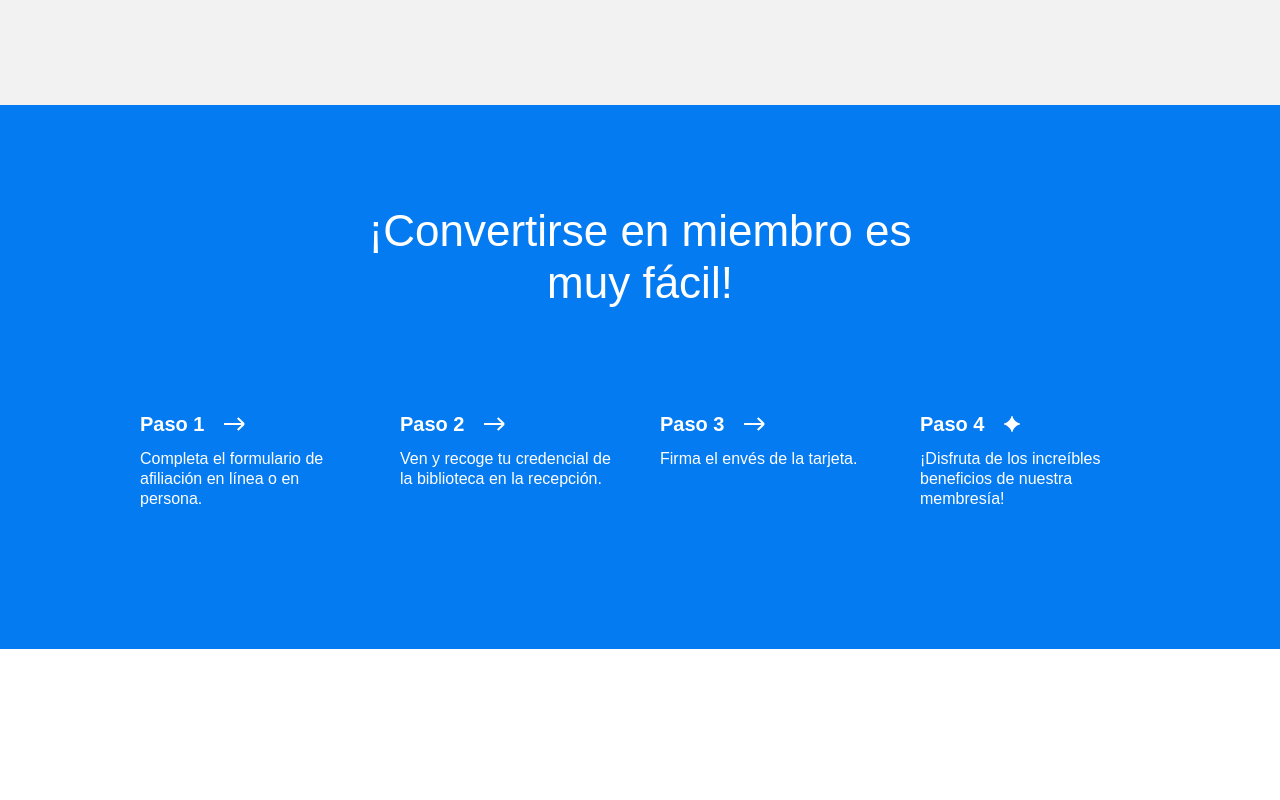
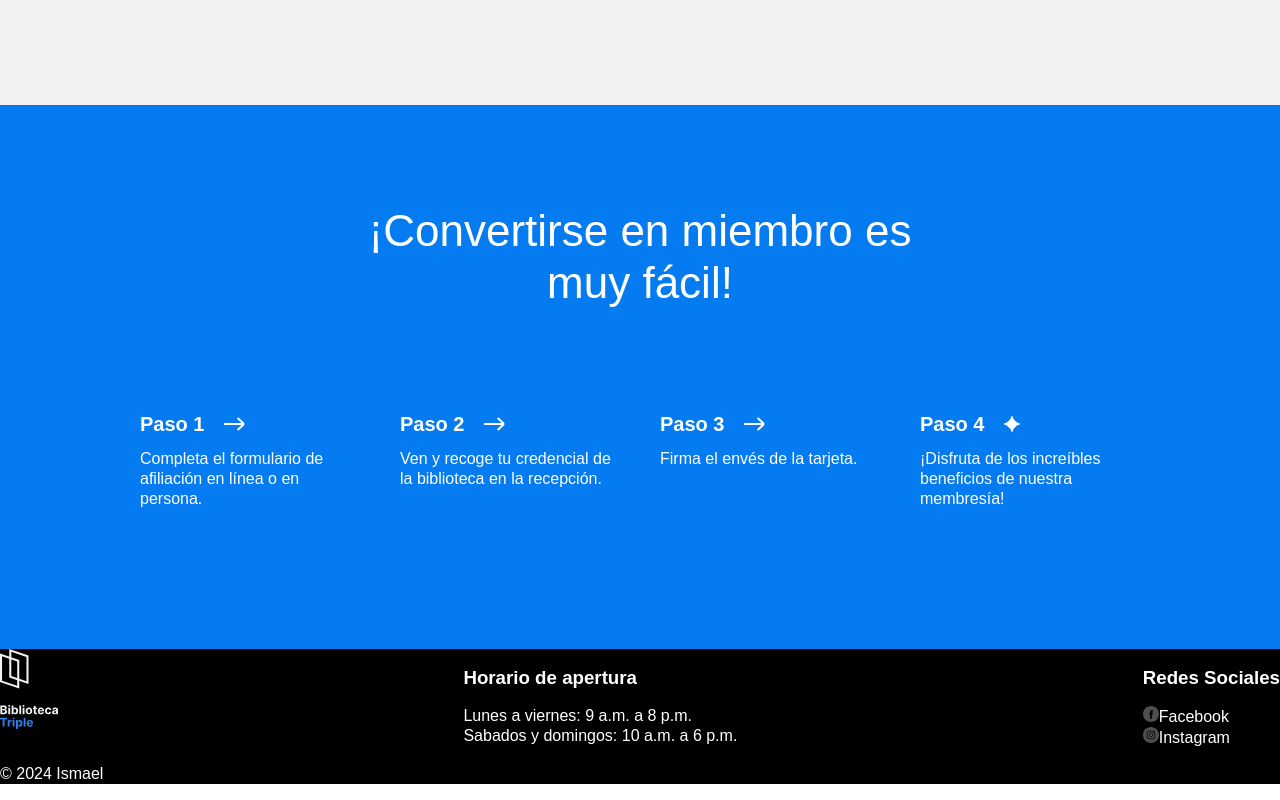
Before and after one commit to Ismaelwd/web_project_library, a plain HTML site: page index.html in a window 1280 px wide. Shown: the part 2833-3633 px from the top of the page. Before the commit the page ends 3482 px from the top, so only its background shows below. Drawn offline with Linux system fonts and the light colour scheme.

Commit message:
Actualizacion

```diff
--- a/index.html
+++ b/index.html
@@ -37,10 +37,10 @@
               <a class="nav__link" href="#events">Eventos</a>
             </li>
             <li>
-              <a class="nav__link" href="#">Conviértete en miembro</a>
+              <a class="nav__link" href="#conviertete-en-miembro">Conviértete en miembro</a>
             </li>
             <li>
-              <a class="nav__link" href="#">Contactos</a>
+              <a class="nav__link" href="#contactos">Contactos</a>
             </li>
           </ol>
         </nav>
@@ -190,7 +190,7 @@
               class="events__image"
             />
             <div class="person person_name_feynman">
-              <p class="person person__caption">Joan Feynman</p>
+              <p class="person__caption">Joan Feynman</p>
               <img
                 src="./images/person_feynman.png"
                 alt="Foto de Feynman"
@@ -198,7 +198,7 @@
               />
             </div>
             <div class="person person_name_burbidge">
-              <p class="person person__caption">Margaret Burbidge</p>
+              <p class="person__caption">Margaret Burbidge</p>
               <img
                 src="./images/person_burbidge.png"
                 alt="Foto de Burbidge"
@@ -211,7 +211,7 @@
                 alt="Foto de Cannon"
                 class="person__image person__image_size_m"
               />
-              <p class="person person__caption">Annie Jump Cannon</p>
+              <p class="person__caption">Annie Jump Cannon</p>
             </div>
             <div class="person person_name_mitchell">
               <img
@@ -219,10 +219,10 @@
                 alt="Foto de Mitchell"
                 class="person__image person__image_size_s"
               />
-              <p class="person person__caption">Maria Mitchell</p>
+              <p class="person__caption">Maria Mitchell</p>
             </div>
             <div class="person person_name_tarter">
-              <p class="person person__caption">Jill Tarter</p>
+              <p class="person__caption">Jill Tarter</p>
               <img
                 src="./images/person_tarter.png"
                 alt="Foto de Tarter"
@@ -231,7 +231,7 @@
             </div>
           </div>
         </section>
-        <section class="membership">
+        <section class="membership" id="conviertete-en-miembro">
           <h2 class="membership__title">
             ¡Convertirse en miembro es muy fácil!
           </h2>
@@ -288,7 +288,53 @@
             </li>
           </ul>
         </section>
+        </section>
       </main>
-    </div>
+      <footer class="footer" id="contactos">
+        <div class="footer__columns">
+          <div class="footer__column">
+            <img
+              class="footer__logo"
+              src="./images/logo_white.svg"
+              alt="Logotipo"
+            />
+          </div>
+          <div class="footer__column footer__column_content_hours">
+            <h3 class="footer__column-heading">Horario de apertura</h3>
+            <ul class="footer__list">
+              <li class="footer__list-item">
+                Lunes a viernes: 9 a.m. a 8 p.m.
+              </li>
+              <li class="footer__list-item">
+                Sabados y domingos: 10 a.m. a 6 p.m.
+              </li>
+            </ul>
+          </div>
+          <div class="footer__column footer__column_content_social">
+            <h3 class="footer__column-heading">Redes Sociales</h3>
+            <ul class="footer__list">
+              <li class="footer__list-item">
+                <a href="#" class="footer__column-link">
+                  <img
+                    src="./images/facebook_white.svg"
+                    alt="Facebook"
+                    class="footer__social-icon"
+                  />Facebook
+                </a>
+              </li>
+              <li class="footer__list-item">
+                <a href="#" class="footer__column-link">
+                  <img
+                    src="./images/instagram_white.svg"
+                    alt="Instagram"
+                    class="footer__social-icon"
+                  />Instagram</a
+                >
+              </li>
+            </ul>
+          </div>
+        </div>
+        <p class="footer__copyright">© 2024 Ismael</p>
+      </footer>
   </body>
 </html>
--- a/styles/style.css
+++ b/styles/style.css
@@ -335,9 +335,14 @@
 
 .footer {
   box-sizing: border-box;
+  background-color: #000000;
+  color: white;
 }
 
 .footer__columns {
+  display: flex;
+  flex-direction: row;
+  justify-content: space-between;
 }
 
 .footer__column_content_hours {
@@ -347,9 +352,12 @@
 }
 
 .footer__logo {
+  width: 58px;
+  height: 80px;
 }
 
 .footer__column-heading {
+  color: #ffffff;
 }
 
 .footer__list {
@@ -360,6 +368,7 @@
 }
 
 .footer__list-item {
+  color: #ffffff;
 }
 
 .footer__column-link {
@@ -368,7 +377,10 @@
 }
 
 .footer__social-icon {
+  width: 16px;
+  height: 16px;
 }
 
 .footer__copyright {
+  color: #ffffff;
 }
```
